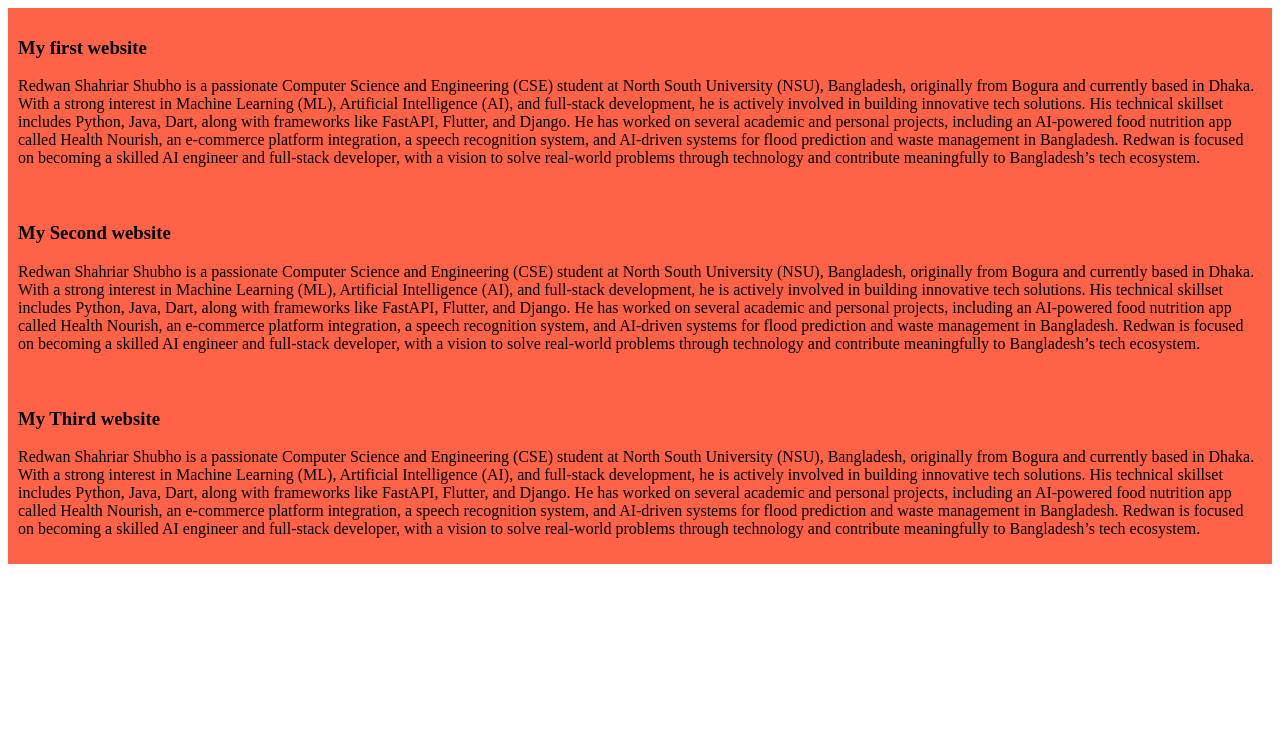
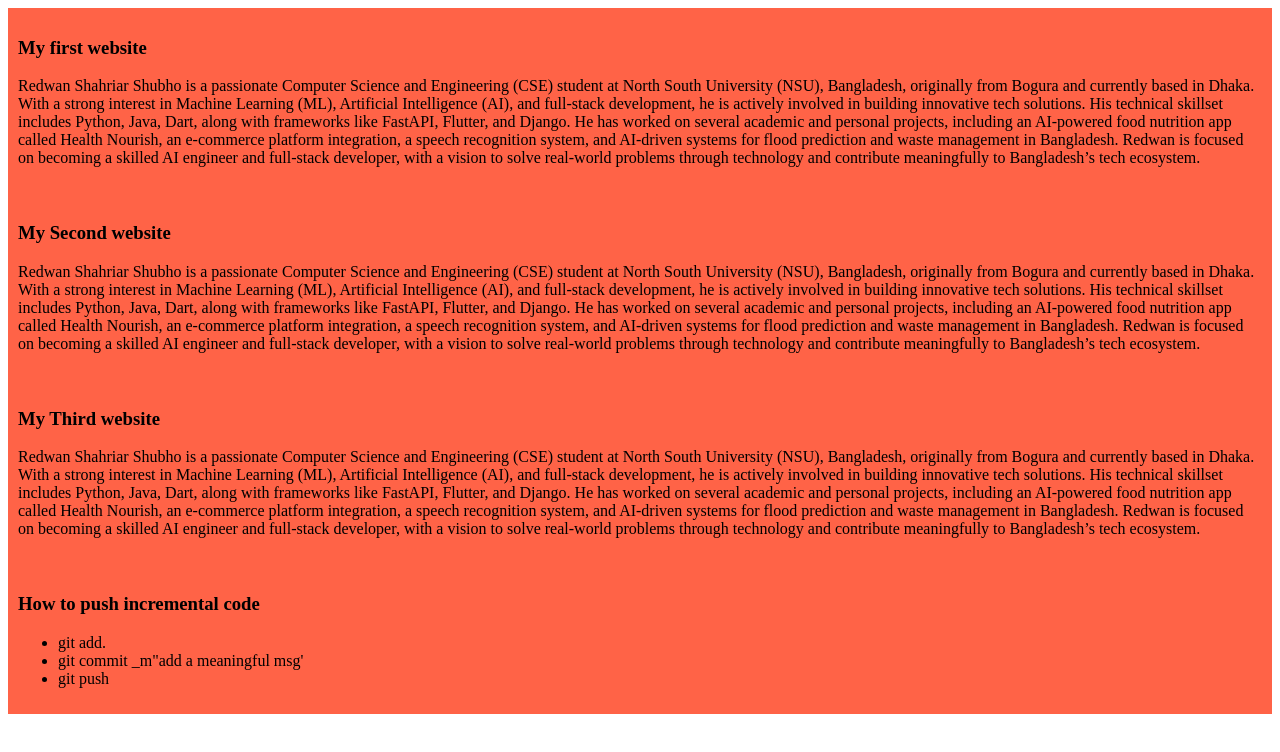
Before and after one commit to redwanshahriarshubho/my_simple_website, a plain HTML site: page index.html in a window 1280 px wide. Drawn offline with Linux system fonts and the light colour scheme.

Commit message:
added a list to push code

```diff
--- a/index.html
+++ b/index.html
@@ -23,5 +23,15 @@
         <h3>My Third website</h3>
         <p>Redwan Shahriar Shubho is a passionate Computer Science and Engineering (CSE) student at North South University (NSU), Bangladesh, originally from Bogura and currently based in Dhaka. With a strong interest in Machine Learning (ML), Artificial Intelligence (AI), and full-stack development, he is actively involved in building innovative tech solutions. His technical skillset includes Python, Java, Dart, along with frameworks like FastAPI, Flutter, and Django. He has worked on several academic and personal projects, including an AI-powered food nutrition app called Health Nourish, an e-commerce platform integration, a speech recognition system, and AI-driven systems for flood prediction and waste management in Bangladesh. Redwan is focused on becoming a skilled AI engineer and full-stack developer, with a vision to solve real-world problems through technology and contribute meaningfully to Bangladesh’s tech ecosystem.</p>
     </div>
+
+    <div>
+        <h3>How to push incremental code</h3>
+        <ul>
+            <li>git add.</li>
+            <li>git commit _m"add a meaningful msg'
+            <li>git push</li>
+            </li>
+        </ul>
+    </div>
 </body>
 </html>
```
